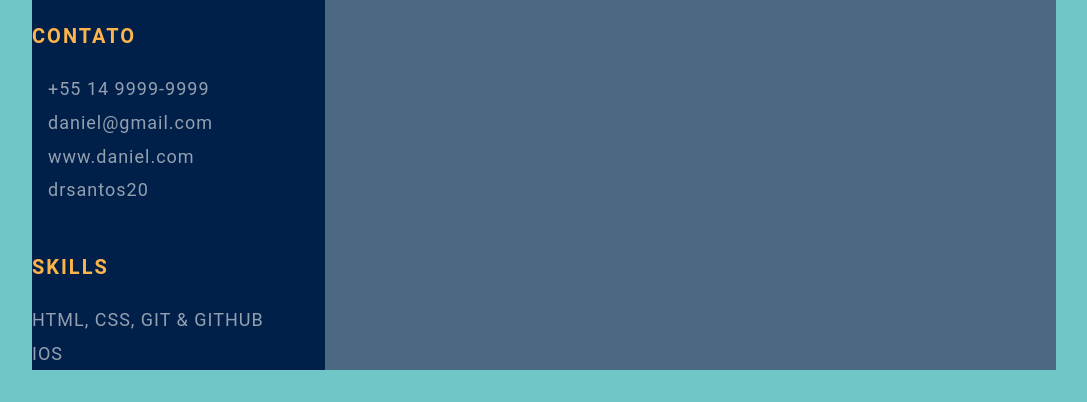
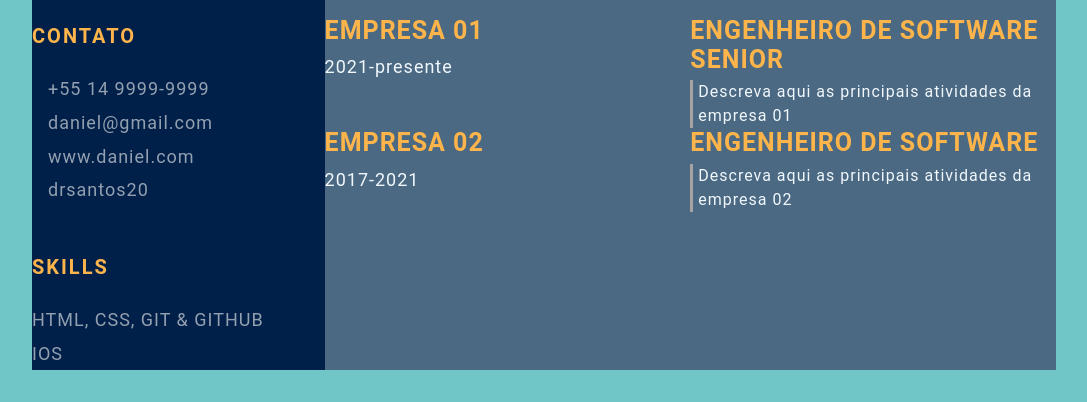
Before and after one commit to vanessauso/vanessauso.github.io, a plain HTML site: page index.html in a window 1280 px wide. Shown: the part 462-864 px from the top of the page, without its empty margins (96-1183 px from the left). Drawn offline with Linux system fonts and the light colour scheme.

Commit message:
Feat add job details (#4)
* feature: add CV

* add experience

* feature: add work exp

Co-authored-by: vanessa <vanessa@macvanessa.local>

```diff
--- a/index.html
+++ b/index.html
@@ -46,6 +46,27 @@
                         </p>
                     </section>
                 </div>
+                <section class="experience gap">
+                    <div class="right-title">Experiência</div>
+                    <div class="experience-contents">
+                        <div class="exp-left">
+                            <p class="exp-company-name">Empresa 01</p>
+                            <p class="exp-time-period">2021-presente</p>
+                        </div>
+                        <div class="exp-right">
+                            <p class="exp-position">Engenheiro de Software Senior</p>
+                            <p class="exp-desc">Descreva aqui as principais atividades da empresa 01</p>
+                        </div>
+                        <div class="exp-left">
+                            <p class="exp-company-name">Empresa 02</p>
+                            <p class="exp-time-period">2017-2021</p>
+                        </div>
+                        <div class="exp-right">
+                            <p class="exp-position">Engenheiro de Software</p>
+                            <p class="exp-desc">Descreva aqui as principais atividades da empresa 02</p>
+                        </div>
+                    </div>
+                </section>
             </section>
     </main>
 </body>
```
